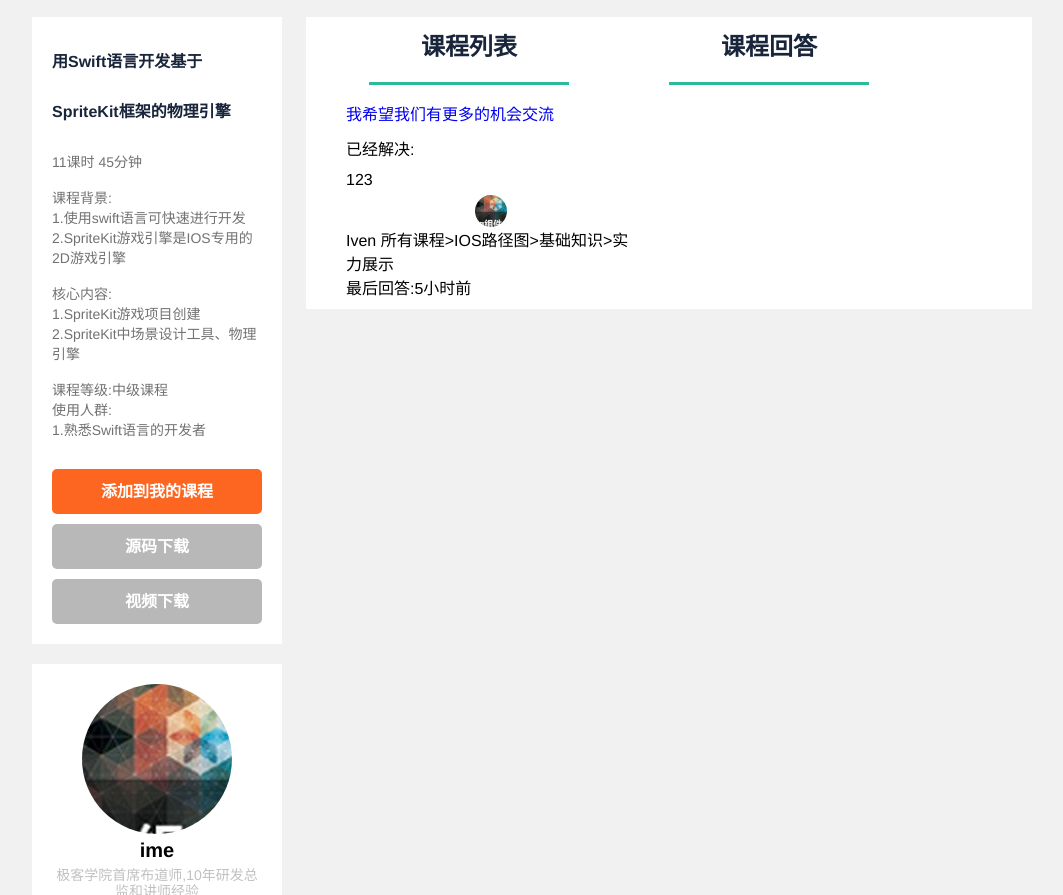
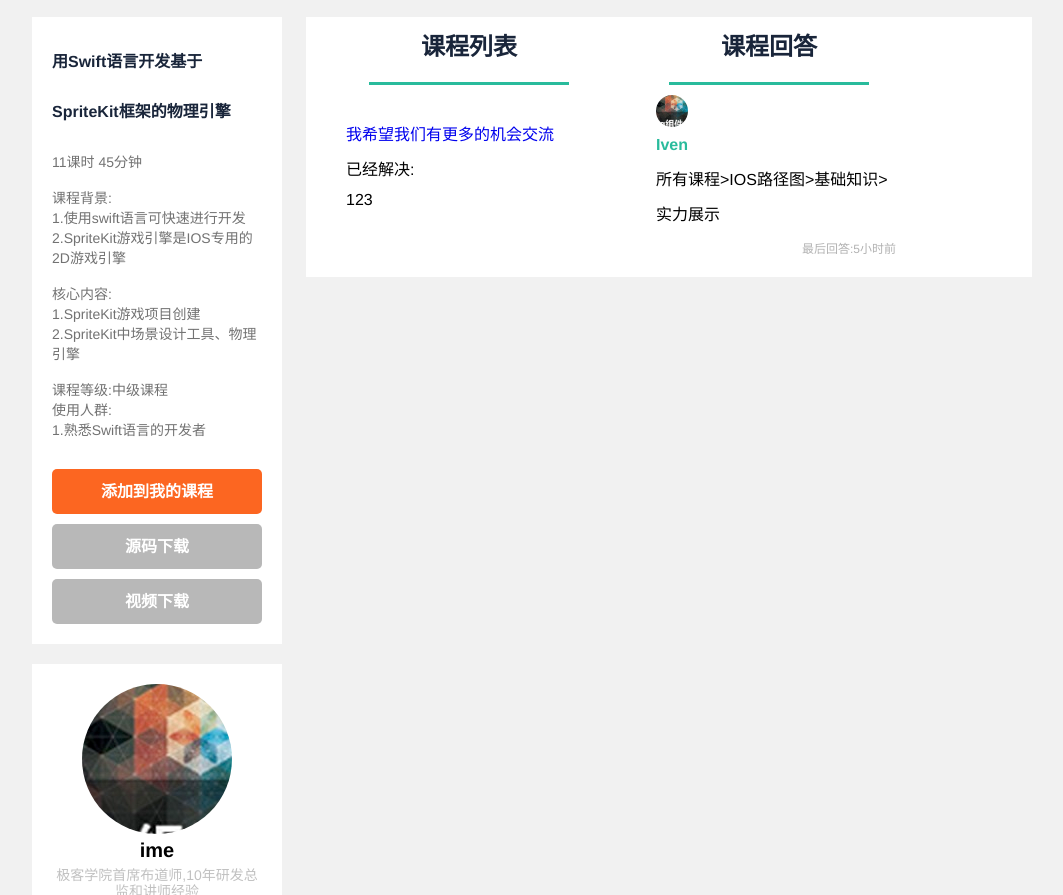
Before and after one commit to vandvassili/JKProjectExercise, a plain HTML site: page html/index.html in a window 1280 px wide. Shown: the part 811-1706 px from the top of the page, without its empty margins (108-1171 px from the left). Drawn offline with Linux system fonts and the light colour scheme.

Commit message:
练习完成

```diff
--- a/css/style.css
+++ b/css/style.css
@@ -195,12 +195,22 @@
 }
 
 .video-list .right .list-content{
-    width:300px;
+    width:600px;
     padding:10px;
     float: left;
     margin-left: auto;
 }
 
+.video-list .right .list-content .lists{
+    display: block;
+}
+
+.video-list .right .list-content .lists .question-title {
+    width:260px;
+    margin:20px 0;
+    line-height:40px;
+    float: left;
+}
 .video-list .right .list-content .lists .question-title a{
     margin-top:20px;
     line-height:40px;
@@ -213,15 +223,31 @@
 
 .video-list .right .list-content .lists .reply-img-name-des{
     float: right;
-    padding-right: 10px;
-    margin: 0 0;
-
+    padding-right: 30px;
+    margin-right:20px;
+    width: 240px;
+    line-height:35px;
 }
 
 .video-list .right .list-content .lists .reply-img-name-des .reply-img{
     margin:0 auto;
     width:32px;
     height: 32px;
-    border-radius: 16px;
+    border-radius: 50%;
     overflow: hidden;
+    float: left;
 }
+
+.video-list .right .list-content .lists .reply-img-name-des .reply-name{
+    float: left;
+}
+.video-list .right .list-content .lists .reply-img-name-des .reply-name span{
+    font-weight:700;
+    color: #29bb9c;
+}
+
+.video-list .right .list-content .lists .reply-img-name-des .reply-time{
+    text-align: right;
+    color: #b2b2b2;
+    font-size:12px;
+}
```
Also changed, not shown: html/index.html (+1 -0 lines).
